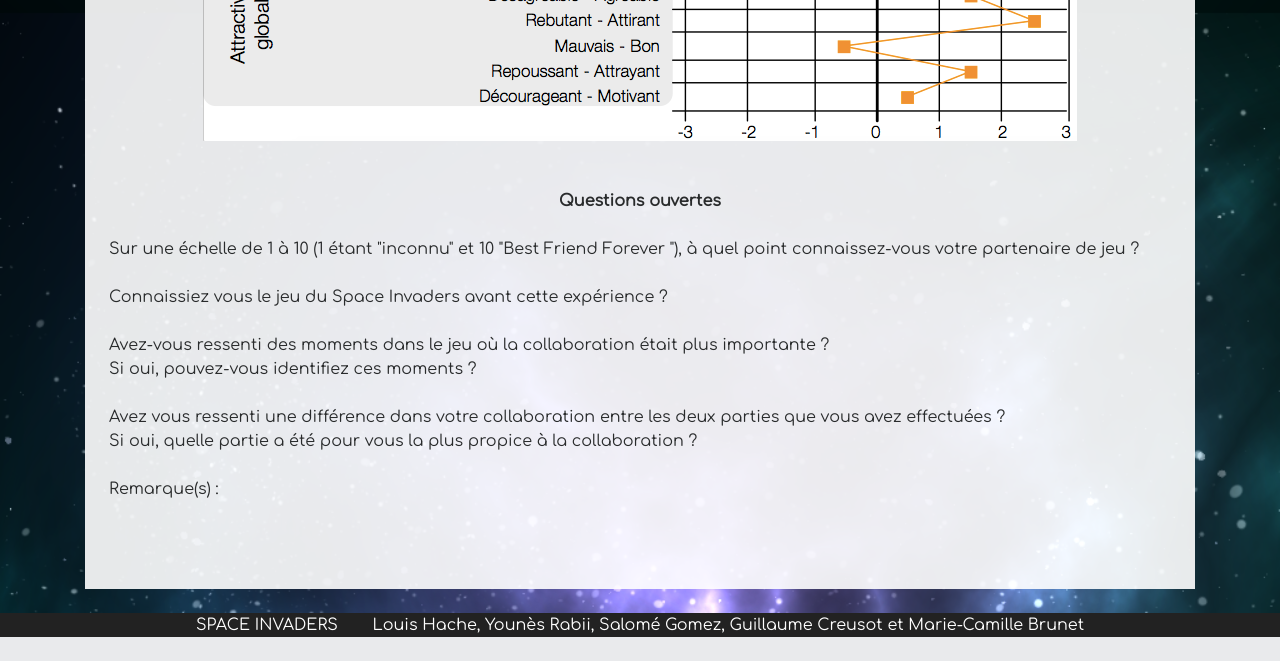
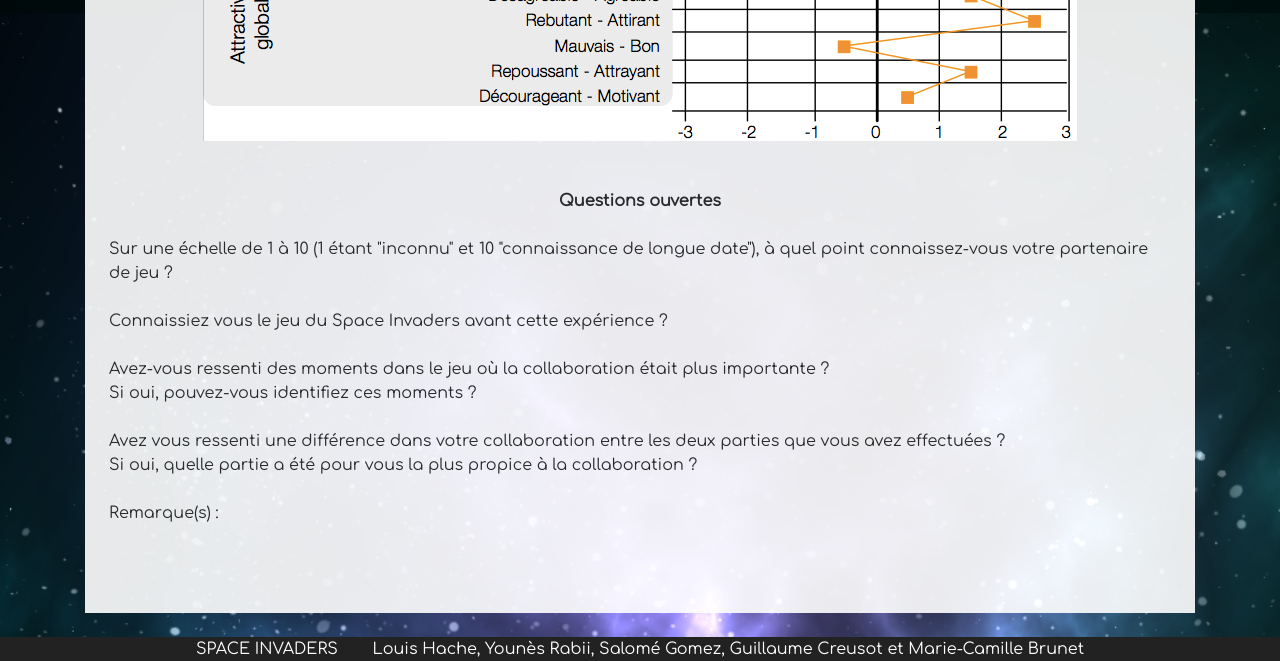
Before and after one commit to LouisHache/Site-Space-Invaders, a PHP site: page /questionnaire.php in a window 1280 px wide. Shown: the part 1267-1928 px from the top of the page. Before the commit the page ends 1904 px from the top, so only its background shows below. Run offline with PHP 8.4, Linux system fonts and the light colour scheme.

Commit message:
qdfgqsdf

```diff
--- a/questionnaire.php
+++ b/questionnaire.php
@@ -15,7 +15,7 @@
             </br></br>
             <div class="text-center"><strong>Questions ouvertes </strong></br></br></div>
             <p>
-                Sur une échelle de 1 à 10 (1 étant "inconnu" et 10 "Best Friend Forever "), à quel point connaissez-vous votre partenaire de jeu ? </br></br>
+                Sur une échelle de 1 à 10 (1 étant "inconnu" et 10 "connaissance de longue date"), à quel point connaissez-vous votre partenaire de jeu ? </br></br>
                 Connaissiez vous le jeu du Space Invaders avant cette expérience ? </br></br>
                 Avez-vous ressenti des moments dans le jeu où la collaboration était plus importante ?</br>
                 Si oui, pouvez-vous identifiez ces moments ? </br></br>
```
